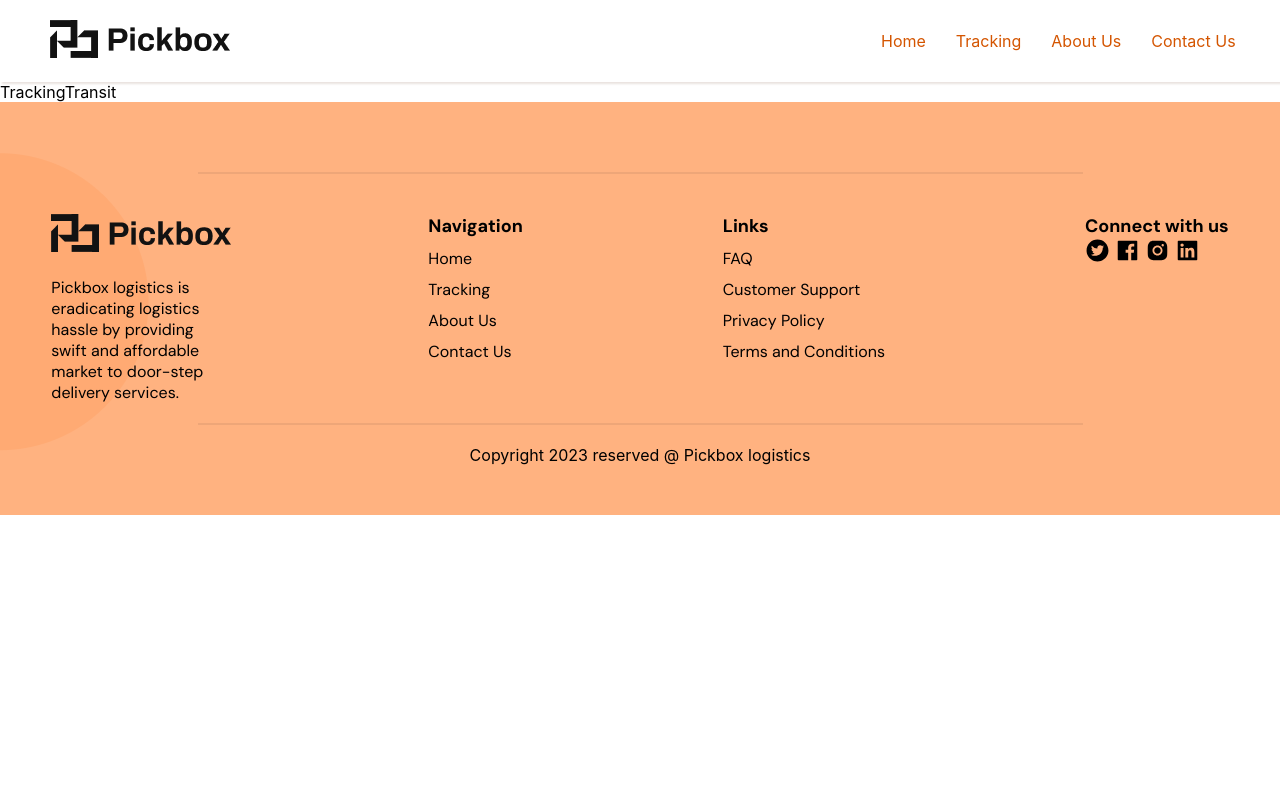
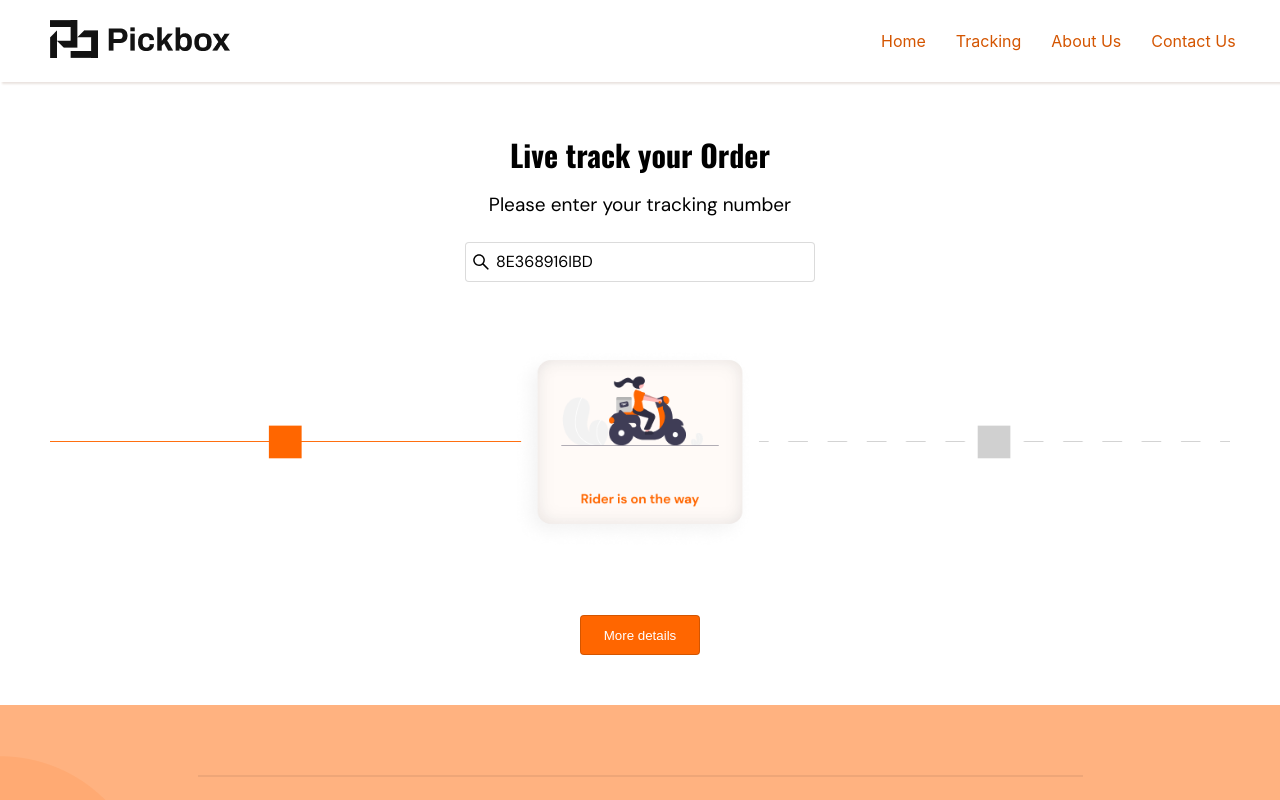
Before and after one commit to Pickbox-Project/Pickbox-frontend, a React (Create React App) app: page /tracking-in-transit in a window 1280 px wide. Shown: the top 800 px of the page. Built offline with nearby package versions, Linux system fonts and the light colour scheme.

Commit message:
Started working on the Tracking Transit component

```diff
--- a/src/Components/TrackingTransit/TrackingTransit.jsx
+++ b/src/Components/TrackingTransit/TrackingTransit.jsx
@@ -1,8 +1,32 @@
 import React from "react";
+import { AiOutlineSearch } from "react-icons/ai";
+import { useNavigate } from "react-router-dom";
+import trackingTransit from "../../Assets/images/tracking-transit.png";
 import "./TrackingTransit.css";
 
 const TrackingTransit = () => {
-  return <div>TrackingTransit</div>;
+  const navigate = useNavigate();
+  const handleNavigate = () => {
+    navigate("/more-details");
+  };
+  return (
+    <div className="tracking-container">
+      <div className="tracking-text">
+        <h3>Live track your Order</h3>
+        <p>Please enter your tracking number</p>
+      </div>
+      <div className="tracking-input">
+        <AiOutlineSearch className="search-icon" />
+        <input type="search" placeholder="8E368916IBD" />
+      </div>
+      <div className="tracking-result">
+        <img src={trackingTransit} alt="Waiting Tracking Icon" />
+      </div>
+      <button className="tracking-button" onClick={handleNavigate}>
+        More details
+      </button>
+    </div>
+  );
 };
 
 export default TrackingTransit;
```
Also changed, not shown: src/Assets/images/tracking-transit.png (added).
